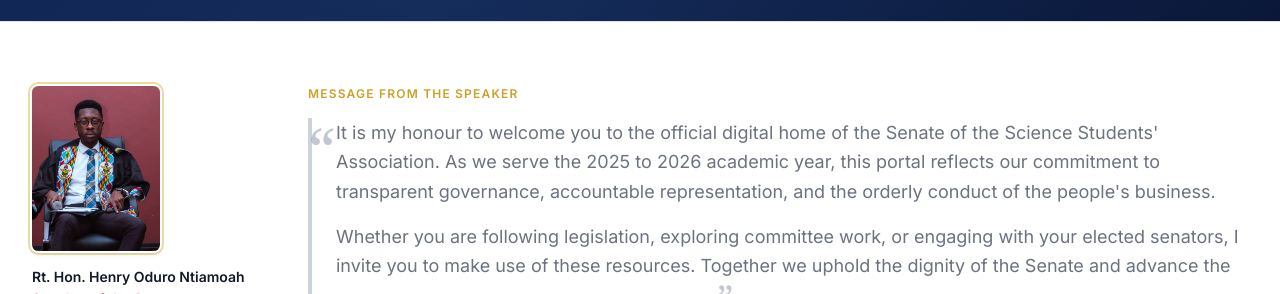
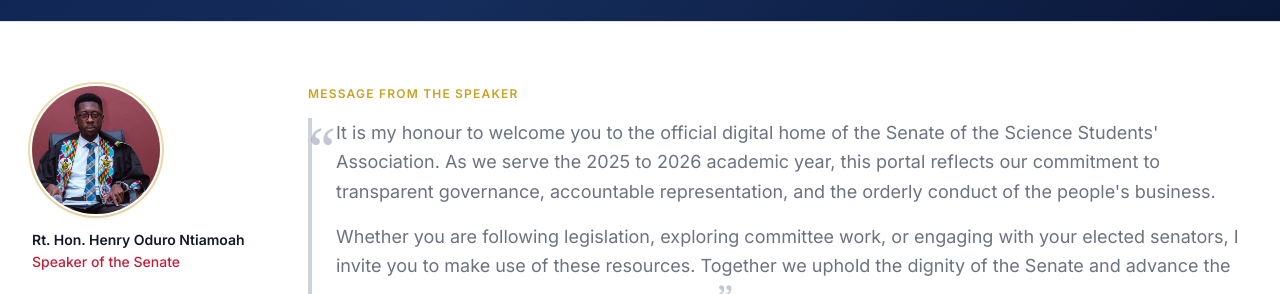
Before and after one commit to OwusuAsieduMichael/SCISA-SENATE, a Next.js app in the folder apps/web/: page / in a window 1280 px wide. Shown: the part 658-952 px from the top of the page. Built offline with nearby package versions, Linux system fonts and the light colour scheme; no server answers; the database is empty.

Commit message:
Restore circular portrait frames on officer and senator cards.
Keep face-focused zoom crop while using round avatars in cards and lightbox.

Co-authored-by: Cursor <cursoragent@cursor.com>

```diff
--- a/apps/web/src/components/home/speaker-welcome.tsx
+++ b/apps/web/src/components/home/speaker-welcome.tsx
@@ -16,7 +16,7 @@ export function SpeakerWelcome() {
             size="2xl"
             variant="officer"
             priority
-            className="!w-24 shadow-md sm:!w-28 lg:!w-32"
+            className="!size-24 shadow-md sm:!size-28 lg:!size-32"
           />
           <p className="mt-3 text-sm font-semibold text-foreground sm:mt-4">{speaker.name}</p>
           <p className="mt-0.5 text-xs font-medium text-destructive sm:text-sm">{speaker.role}</p>
--- a/apps/web/src/components/shared/passport-portrait.tsx
+++ b/apps/web/src/components/shared/passport-portrait.tsx
@@ -3,11 +3,11 @@ import Image from "next/image";
 import { cn } from "@/lib/utils";
 
 export const passportSizes = {
-  sm: { class: "w-9", px: 36 },
-  md: { class: "w-11", px: 44 },
-  lg: { class: "w-14", px: 56 },
-  xl: { class: "w-20", px: 80 },
-  "2xl": { class: "w-32", px: 128 },
+  sm: { class: "size-9", px: 36 },
+  md: { class: "size-11", px: 44 },
+  lg: { class: "size-14", px: 56 },
+  xl: { class: "size-20", px: 80 },
+  "2xl": { class: "size-32", px: 128 },
 } as const;
 
 export type PassportSize = keyof typeof passportSizes;
@@ -27,7 +27,7 @@ type PassportPortraitProps = {
   priority?: boolean;
 };
 
-/** ICAO passport ratio (35×45 mm) with zoomed face framing. */
+/** Circular portrait with zoomed face framing for varied source photos. */
 export function PassportPortrait({
   src,
   alt,
@@ -36,14 +36,13 @@ export function PassportPortrait({
   frameClassName,
   priority = false,
 }: PassportPortraitProps) {
-  const { class: widthClass, px } = passportSizes[size];
-  const height = Math.round(px * (45 / 35));
+  const { class: frameClass, px } = passportSizes[size];
 
   return (
     <div
       className={cn(
-        "relative shrink-0 overflow-hidden rounded-md aspect-[35/45]",
-        widthClass,
+        "relative shrink-0 overflow-hidden rounded-full",
+        frameClass,
         frameClassName,
       )}
     >
@@ -51,7 +50,7 @@ export function PassportPortrait({
         src={src}
         alt={alt}
         width={px}
-        height={height}
+        height={px}
         priority={priority}
         className={cn(passportImageClass, className)}
         style={passportImageStyle}
--- a/apps/web/src/components/shared/portrait-lightbox.tsx
+++ b/apps/web/src/components/shared/portrait-lightbox.tsx
@@ -64,13 +64,13 @@ export function PortraitLightbox({
         type="button"
         onClick={openViewer}
         className={cn(
-          "group relative shrink-0 cursor-zoom-in rounded-md border-0 bg-transparent p-0 focus-visible:outline-none focus-visible:ring-2 focus-visible:ring-[var(--institutional-gold)] focus-visible:ring-offset-2",
+          "group relative shrink-0 cursor-zoom-in rounded-full border-0 bg-transparent p-0 focus-visible:outline-none focus-visible:ring-2 focus-visible:ring-[var(--institutional-gold)] focus-visible:ring-offset-2",
           className,
         )}
         aria-label={`View photo of ${name}`}
       >
         {children}
-        <span className="pointer-events-none absolute inset-0 rounded-md bg-black/0 transition-colors group-hover:bg-black/10 group-active:bg-black/15" />
+        <span className="pointer-events-none absolute inset-0 rounded-full bg-black/0 transition-colors group-hover:bg-black/10 group-active:bg-black/15" />
       </button>
 
       <dialog
@@ -93,12 +93,12 @@ export function PortraitLightbox({
             <X className="size-4" aria-hidden />
           </button>
 
-          <div className="relative mt-2 w-56 overflow-hidden rounded-md aspect-[35/45] ring-4 ring-[var(--institutional-gold)]/35 ring-offset-4 ring-offset-card sm:w-64">
+          <div className="relative mt-2 size-56 overflow-hidden rounded-full ring-4 ring-[var(--institutional-gold)]/35 ring-offset-4 ring-offset-card sm:size-64">
             <Image
               src={imageSrc}
               alt={name}
-              width={448}
-              height={576}
+              width={512}
+              height={512}
               priority={priority}
               className={passportImageClass}
               style={passportImageStyle}
```
